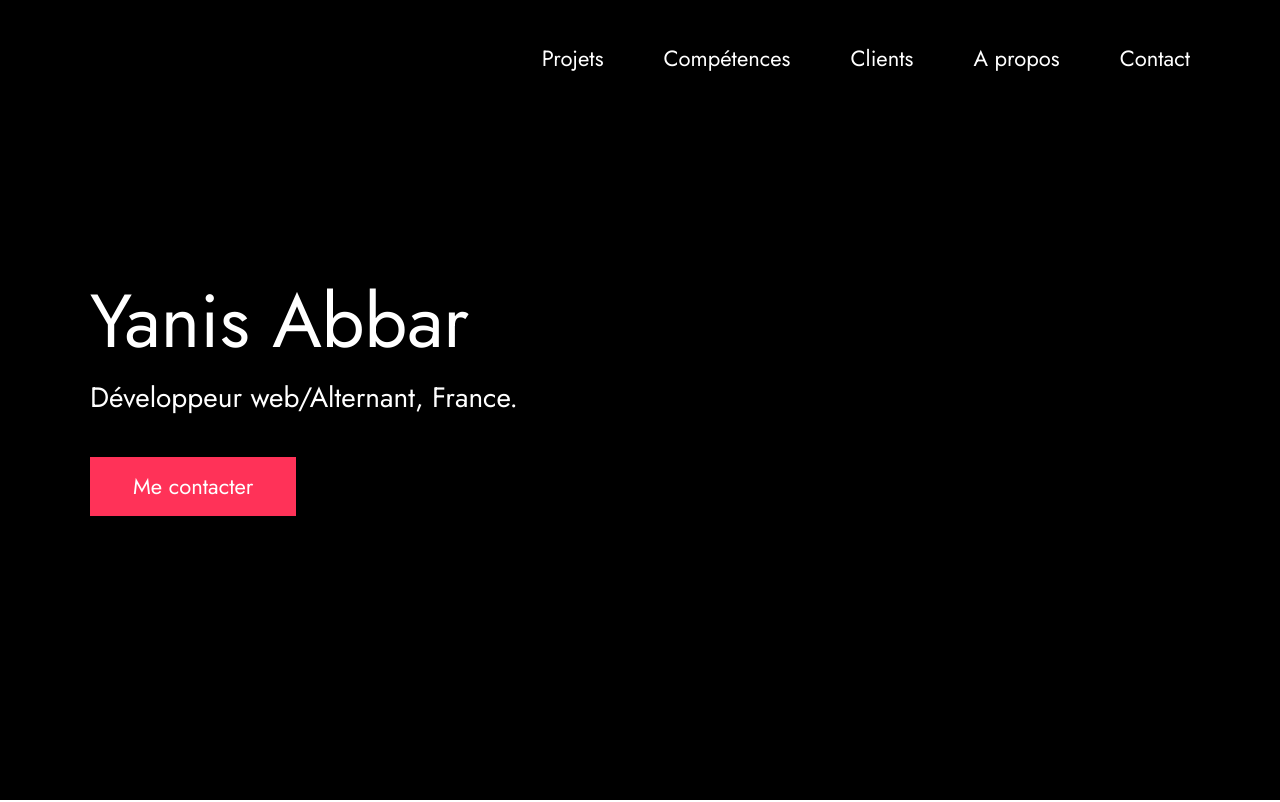
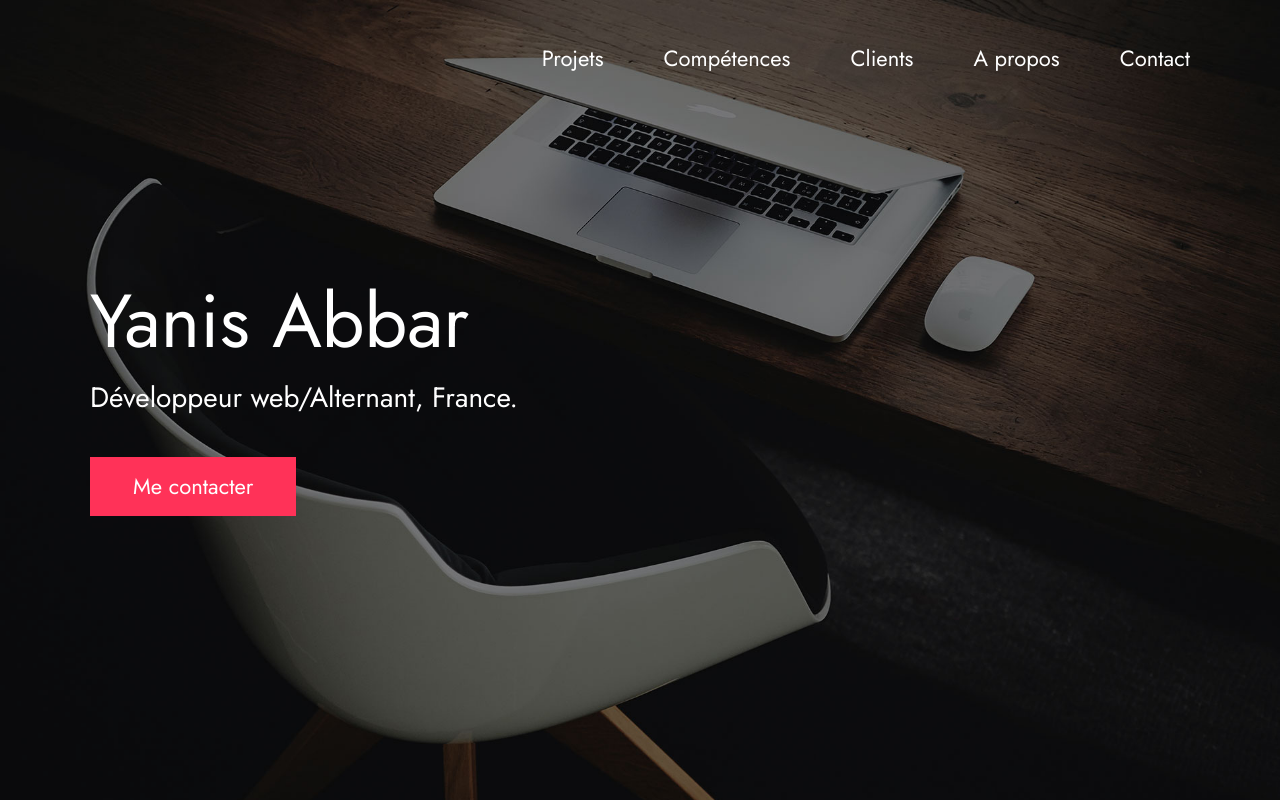
Before and after one commit to Myro25/Portfolio, a plain HTML site: page index.html in a window 1280 px wide. Shown: the top 802 px of the page. Drawn offline with Linux system fonts and the light colour scheme; a script that the page names is missing.

Commit message:
Amelioration du header

```diff
--- a/index.css
+++ b/index.css
@@ -75,6 +75,19 @@ body {
     line-height: var(--line-height-normal);
     overflow-x: hidden;
 }
+
+.header {
+    background-image: url('/images/newhome2.jpeg');
+    /* Chemin vers votre image */
+    background-size: cover;
+    /* Pour couvrir toute la zone du header */
+    background-position: center;
+    /* Pour centrer l'image */
+    /* Ajoutez d'autres styles selon vos besoins */
+}
+
+
+
 
 .row {
     max-width: var(--container-max-width);
@@ -418,6 +431,7 @@ body:not(.user-is-tabbing) a:focus {
     position: absolute;
     top: 50%;
     transform: translateY(-50%);
+    width: 90%;
 }
 
 .header__text p {
--- a/index.html
+++ b/index.html
@@ -1,5 +1,5 @@
 <!DOCTYPE html>
-<html lang="en">
+<html lang="fr">
 
 <head>
   <meta charset="UTF-8" />
@@ -20,7 +20,9 @@
 
 
   <header class="header" role="banner" id="top">
+
     <div class="row">
+
       <nav class="nav" role="navigation">
         <ul class="nav__items">
           <li class="nav__item"><a href="#work" class="nav__link">Projets</a></li>
```
Also changed, not shown: images/newhome2.jpeg (added).
